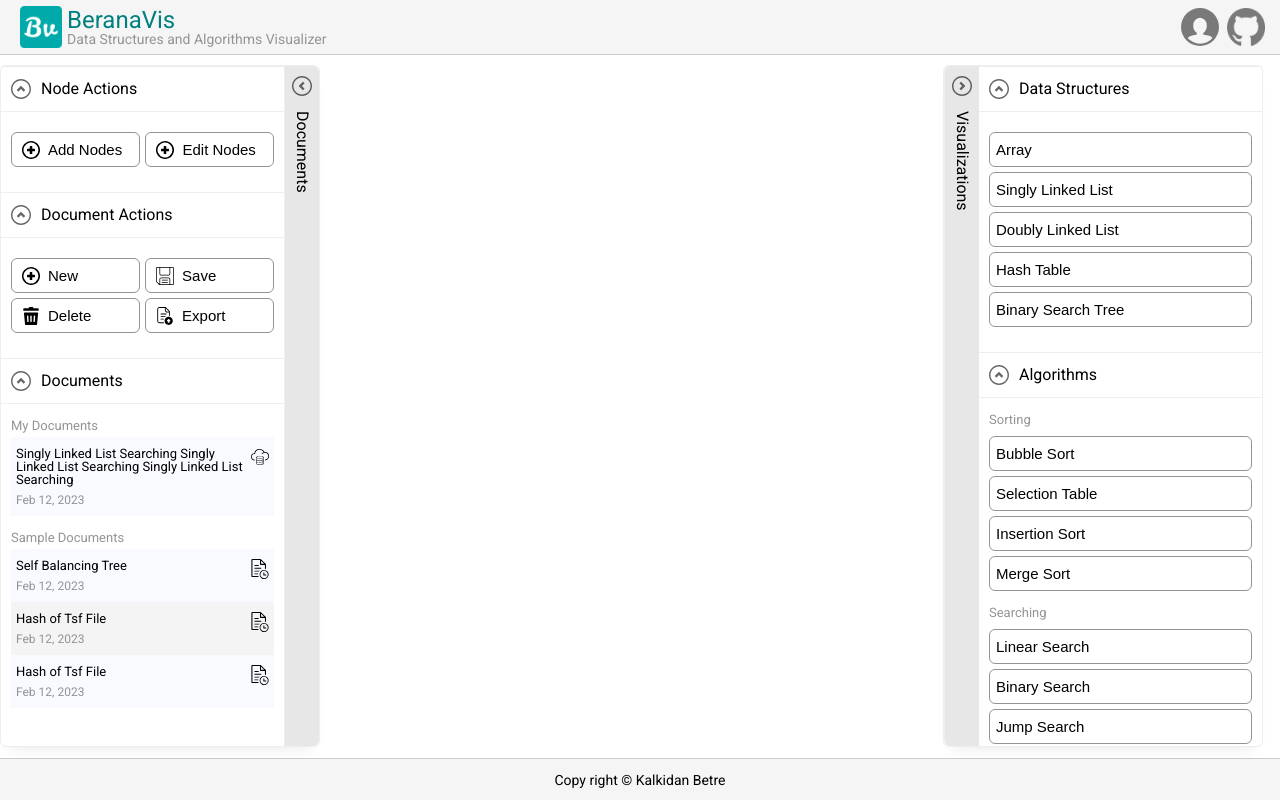
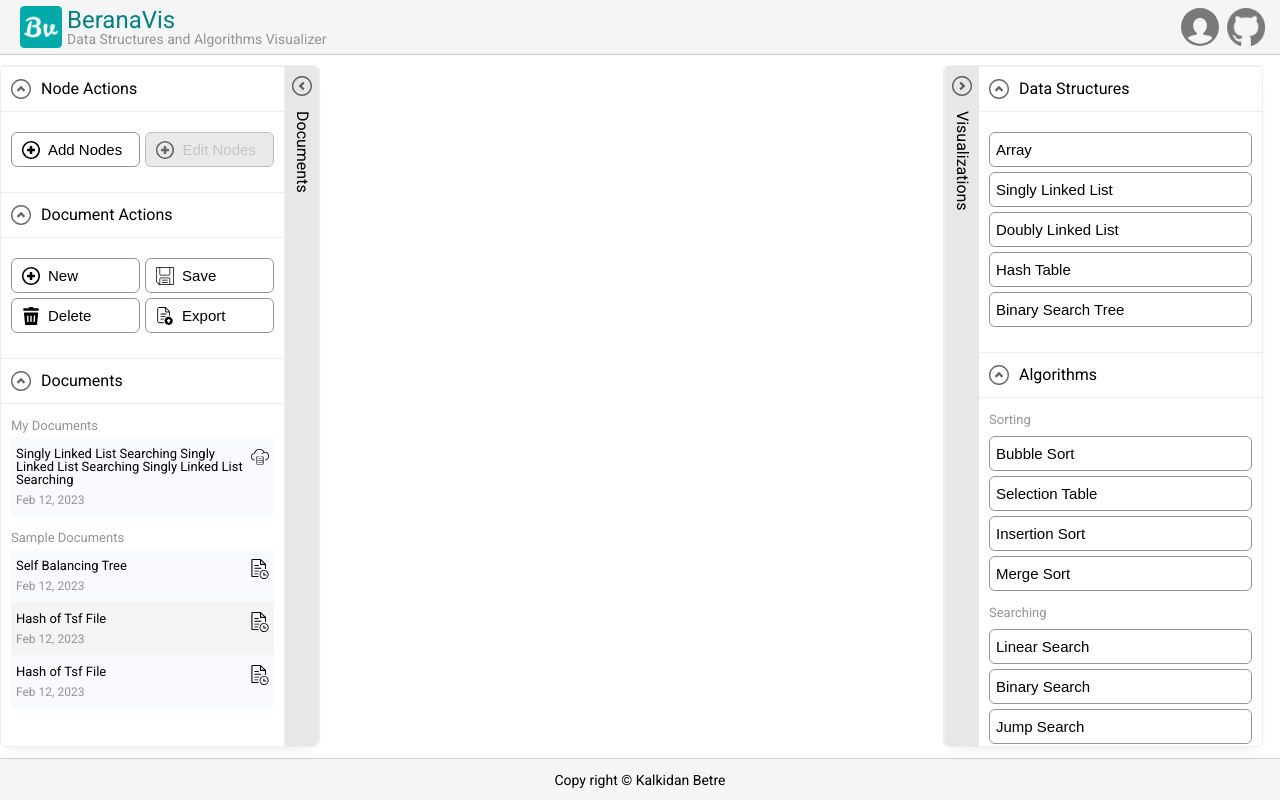
Before and after one commit to kalibetre/berana-viz, a React (Create React App) app: page / in a window 1280 px wide. Built offline with nearby package versions, Linux system fonts and the light colour scheme.

Commit message:
add node editing

```diff
--- a/src/components/DocumentsSideBar/NodeActions/NodeActions.tsx
+++ b/src/components/DocumentsSideBar/NodeActions/NodeActions.tsx
@@ -1,18 +1,26 @@
 import { useContext, useState } from 'react';
+import { useSelector } from 'react-redux';
 import uuid from 'react-uuid';
 import { AddNodeModal, ToolBox } from '../..';
 import { NewFileIcon } from '../../../icons';
+import { RootState } from '../../../store/store';
 import { Modal } from '../../../types';
 import { ModalContext } from '../../Providers';
 import ButtonItem from '../../ToolBox/ButtonItem/ButtonItem';
 import ToolBoxGroup from '../../ToolBox/ToolBoxGroup/ToolBoxGroup';
+import EditNodeModal from '../../Visualization/Modals/EditNodeModal';
 import styles from './NodeActions.module.css';
 
 const NodeActions = () => {
     const { showModal, hideModal } = useContext(ModalContext);
     const [addBtnDisabled, setAddBtnDisabled] = useState(false);
+    const [editBtnDisabled, setEditBtnDisabled] = useState(false);
 
-    const handleShowModal = () => {
+    const selectedNodeId = useSelector<RootState>(
+        (state) => state.array.selectedId
+    );
+
+    const handleAddNode = () => {
         const id = uuid();
         const addNodeModal: Modal = {
             id: uuid(),
@@ -30,20 +38,41 @@ const NodeActions = () => {
         setAddBtnDisabled(true);
     };
 
+    const handleEditNode = () => {
+        const id = uuid();
+        const editNodeModal: Modal = {
+            id: id,
+            tag: 'EDIT_NODE',
+            component: (
+                <EditNodeModal
+                    onClose={() => {
+                        hideModal(id);
+                        setEditBtnDisabled(false);
+                    }}
+                />
+            ),
+        };
+        showModal(editNodeModal);
+        setEditBtnDisabled(true);
+    };
+
     return (
         <ToolBox title="Node Actions">
             <ToolBoxGroup title="">
                 <div className={styles.options}>
                     <ButtonItem
                         disabled={addBtnDisabled}
-                        onClick={handleShowModal}
+                        onClick={handleAddNode}
                     >
                         <span className={styles.icon}>
                             <NewFileIcon />
                         </span>
                         Add Nodes
                     </ButtonItem>
-                    <ButtonItem onClick={() => {}}>
+                    <ButtonItem
+                        disabled={selectedNodeId === '' || editBtnDisabled}
+                        onClick={handleEditNode}
+                    >
                         <span className={styles.icon}>
                             <NewFileIcon />
                         </span>
```
